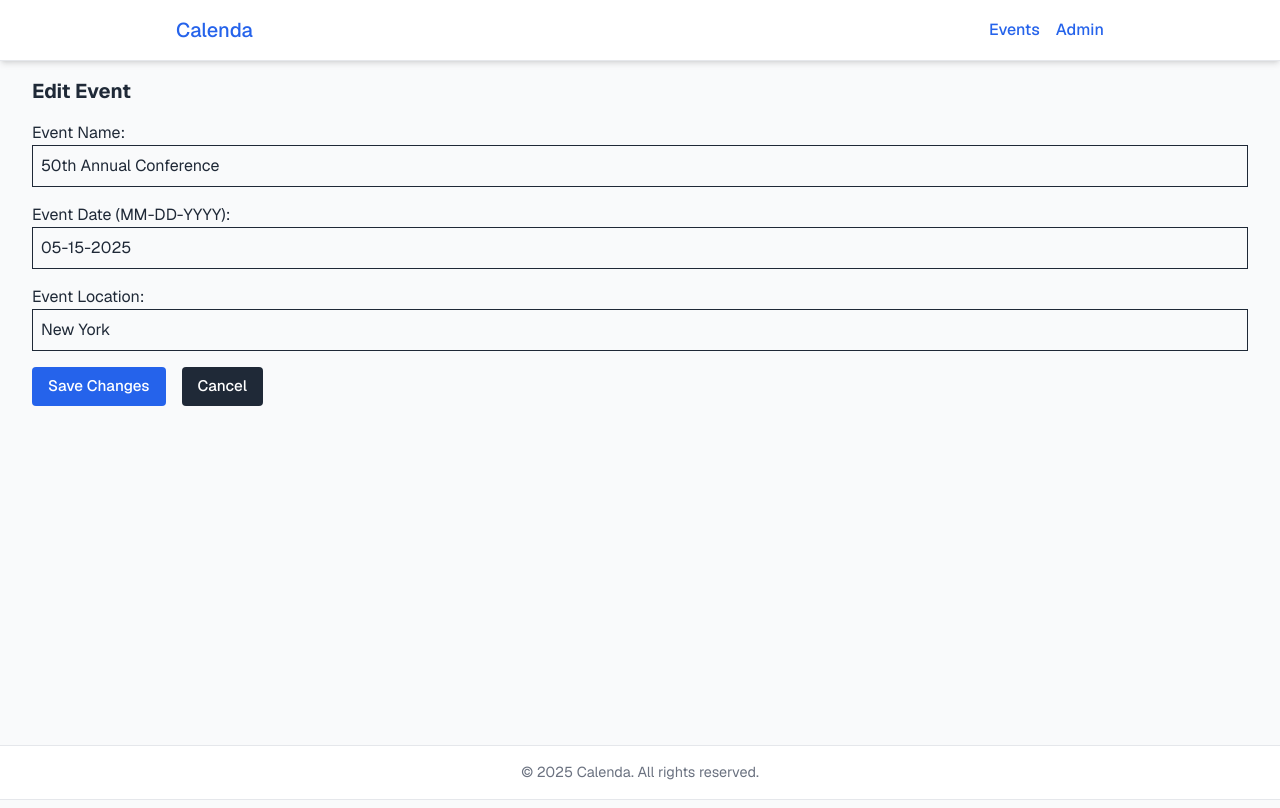
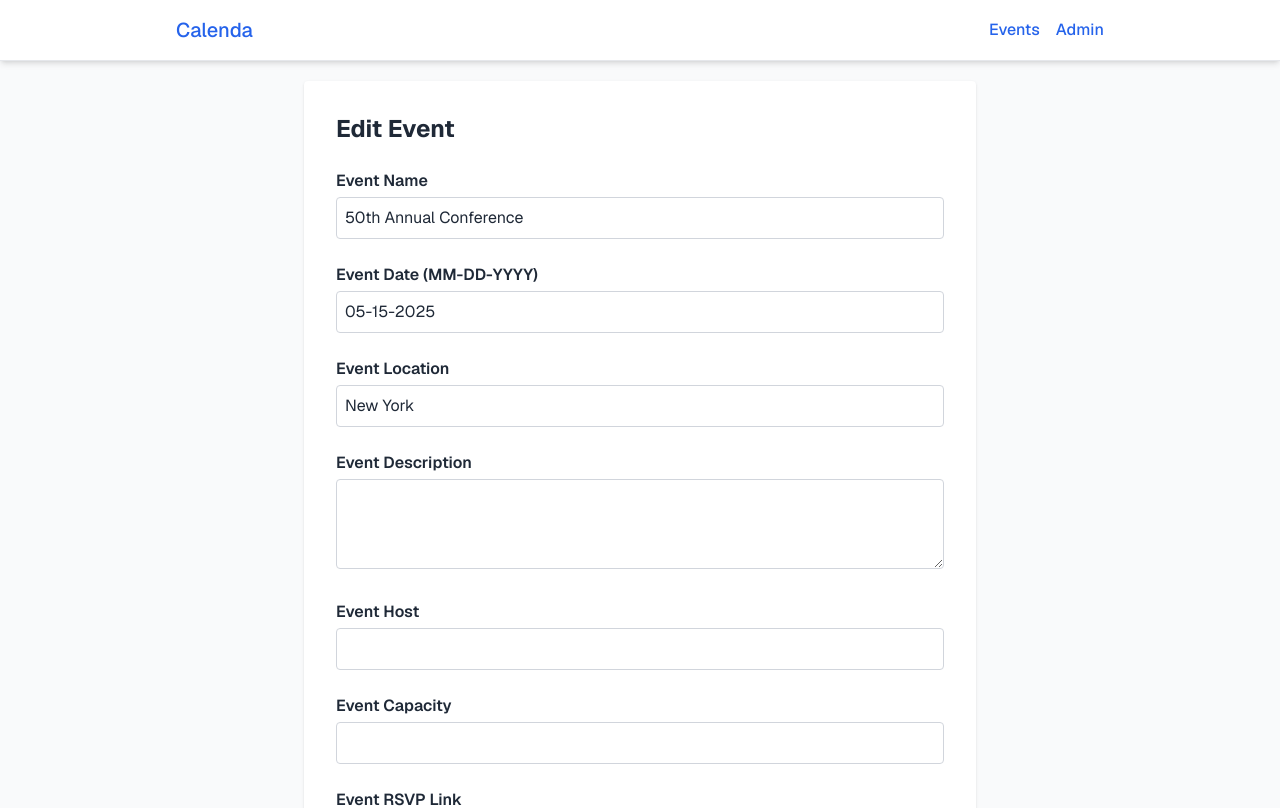
Before and after one commit to kndubois/Calenda, a Next.js app: page /admin/edit/1 in a window 1280 px wide. Shown: the top 808 px of the page. Built offline with nearby package versions, Linux system fonts and the light colour scheme; data requests are answered from the project's data file.

Commit message:
updating and organizing

```diff
--- a/src/app/admin/edit/[id]/EditEventForm.js
+++ b/src/app/admin/edit/[id]/EditEventForm.js
@@ -1,20 +1,21 @@
 'use client';
 
-import { useState, useTransition } from 'react';
+import { useState } from 'react';
 import { useRouter } from 'next/navigation';
-import { updateEvent } from './actions';
 
 export default function EditEventForm({ event }) {
-
   const [eventName, setEventName] = useState(event.event_name);
   const [eventDate, setEventDate] = useState(event.event_date);
   const [eventLocation, setEventLocation] = useState(event.event_location);
+  const [description, setDescription] = useState(event.description || '');
+  const [host, setHost] = useState(event.host || '');
+  const [capacity, setCapacity] = useState(event.capacity || '');
+  const [rsvpLink, setRsvpLink] = useState(event.rsvp_link || '');
   const [isSubmitting, setIsSubmitting] = useState(false);
   const [errors, setErrors] = useState([]);
   const router = useRouter();
 
   const validateInputs = () => {
-
     const validationErrors = [];
 
     if (eventName.length < 5 || eventName.length > 50) {
@@ -33,15 +34,22 @@ export default function EditEventForm({ event }) {
       }
     }
 
-    if (location.length < 3 || location.length > 30) {
+    if (eventLocation.length < 3 || eventLocation.length > 30) {
       validationErrors.push('Location must be between 3 and 30 characters.');
+    }
+
+    if (capacity && (isNaN(capacity) || capacity < 1)) {
+      validationErrors.push('Capacity must be a number greater than 0.');
+    }
+
+    if (rsvpLink && !/^https?:\/\/.+/.test(rsvpLink)) {
+      validationErrors.push('RSVP link must be a valid URL starting with http:// or https://');
     }
 
     return validationErrors;
   };
 
   const handleSubmit = async (e) => {
-
     e.preventDefault();
 
     const validationErrors = validateInputs();
@@ -57,6 +65,10 @@ export default function EditEventForm({ event }) {
       event_name: eventName,
       event_date: eventDate,
       event_location: eventLocation,
+      description,
+      host,
+      capacity,
+      rsvp_link: rsvpLink,
     };
 
     await fetch(`http://localhost:4000/events/${event.id}`, {
@@ -69,55 +81,97 @@ export default function EditEventForm({ event }) {
     router.push('/admin');
   };
 
-
-
   return (
-    <div className="p-4">
-        <h2 className="text-xl font-bold mb-4">Edit Event</h2>
+    <div className="max-w-2xl mx-auto bg-white p-8 rounded shadow mt-5 mb-5">
+      <h2 className="text-2xl font-bold mb-6">Edit Event</h2>
 
       {errors.length > 0 && (
-            <ul className="mb-4 text-red-600 list-disc list-inside">
+        <ul className="mb-6 text-red-600 list-disc list-inside bg-red-50 border border-red-200 p-4 rounded">
           {errors.map((err, i) => (
             <li key={i}>{err}</li>
           ))}
         </ul>
       )}
 
-        <form onSubmit={handleSubmit} className="space-y-4">
+      <form onSubmit={handleSubmit} className="space-y-6">
+
         <div>
-                <label className="block">Event Name:</label>
+          <label className="block font-semibold mb-1">Event Name</label>
           <input
             type="text"
             value={eventName}
             onChange={(e) => setEventName(e.target.value)}
-                    className="border p-2 w-full"
+            className="border border-gray-300 rounded p-2 w-full"
           />
         </div>
 
         <div>
-                <label className="block">Event Date (MM-DD-YYYY):</label>
+          <label className="block font-semibold mb-1">Event Date (MM-DD-YYYY)</label>
           <input
             type="text"
             value={eventDate}
             onChange={(e) => setEventDate(e.target.value)}
-                    className="border p-2 w-full"
+            className="border border-gray-300 rounded p-2 w-full"
           />
         </div>
 
         <div>
-                <label className="block">Event Location:</label>
+          <label className="block font-semibold mb-1">Event Location</label>
           <input
             type="text"
             value={eventLocation}
             onChange={(e) => setEventLocation(e.target.value)}
-                    className="border p-2 w-full"
+            className="border border-gray-300 rounded p-2 w-full"
           />
         </div>
-            <div style={{ marginTop: '1rem' }}>
-                <button type="submit" className="button blue" disabled={isSubmitting}>{isSubmitting ? 'Saving...' : 'Save Changes'}</button>
-                <a href="/admin" className="button dark" style={{ marginLeft: '1rem' }}>Cancel</a>
+
+        <div>
+          <label className="block font-semibold mb-1">Event Description</label>
+          <textarea
+            value={description}
+            onChange={(e) => setDescription(e.target.value)}
+            rows="3"
+            className="border border-gray-300 rounded p-2 w-full"
+          ></textarea>
         </div>
 
+        <div>
+          <label className="block font-semibold mb-1">Event Host</label>
+          <input
+            type="text"
+            value={host}
+            onChange={(e) => setHost(e.target.value)}
+            className="border border-gray-300 rounded p-2 w-full"
+          />
+        </div>
+
+        <div>
+          <label className="block font-semibold mb-1">Event Capacity</label>
+          <input
+            type="number"
+            min="1"
+            value={capacity}
+            onChange={(e) => setCapacity(e.target.value)}
+            className="border border-gray-300 rounded p-2 w-full"
+          />
+        </div>
+
+        <div>
+          <label className="block font-semibold mb-1">Event RSVP Link</label>
+          <input
+            type="text"
+            value={rsvpLink}
+            onChange={(e) => setRsvpLink(e.target.value)}
+            className="border border-gray-300 rounded p-2 w-full"
+          />
+        </div>
+
+        <div className="flex gap-4 mt-6">
+          <button type="submit" className="button blue" disabled={isSubmitting}>
+            {isSubmitting ? 'Saving…' : 'Save Changes'}
+          </button>
+          <a href="/admin" className="button dark">Cancel</a>
+        </div>
       </form>
     </div>
   );
--- a/src/app/admin/edit/[id]/deleteForm.js
+++ /dev/null
@@ -1,29 +0,0 @@
-'use client';
-
-import { useState } from 'react';
-
-export default function DeleteButton({ id, action }) {
-  const [deleting, setDeleting] = useState(false);
-
-  const handleClick = (e) => {
-    if (!confirm('Are you sure you want to delete this event?')) {
-      e.preventDefault();
-    } else {
-      setDeleting(true);
-    }
-  };
-
-  return (
-    <form action={action}>
-      <input type="hidden" name="id" value={id} />
-      <button
-        type="submit"
-        className="text-red-600"
-        disabled={deleting}
-        onClick={handleClick}
-      >
-        {deleting ? 'Deleting…' : 'D'}
-      </button>
-    </form>
-  );
-}
--- a/src/app/admin/edit/[id]/page.js
+++ b/src/app/admin/edit/[id]/page.js
@@ -7,13 +7,13 @@ export default async function EditPage({ params }) {
 
   if (!res.ok) {
     return (
-      <div className="p-4">
-        <p className="text-red-600">Event not found.</p>
+      <div className="p-6 text-center text-red-600">
+        <h2 className="text-lg font-semibold mb-2">Event not found</h2>
+        <a href="/admin" className="button blue">Back to Admin</a>
       </div>
     );
   }
 
   const event = await res.json();
-
   return <EditEventForm event={event} />;
 }
--- a/src/app/admin/page.js
+++ b/src/app/admin/page.js
@@ -1,5 +1,5 @@
 import Link from "next/link";
-import DeleteButton from './edit/[id]/DeleteButton';
+import DeleteButton from './delete/DeleteButton';
 
 export default async function AdminPage() {
   const res = await fetch("http://localhost:4000/events", {
@@ -8,46 +8,51 @@ export default async function AdminPage() {
   const events = await res.json();
 
   return (
-    <div className="p-4">
-      <h2 className="text-2xl font-bold mb-4">Admin Dashboard</h2>
-      <Link href="/admin/create" className="text-blue-600 underline">
-        Create New
+    <div className="p-6 max-w-6xl mx-auto">
+      <div className="flex justify-between items-center mb-6">
+        <h2 className="text-3xl font-bold text-gray-800">Admin Dashboard</h2>
+        <Link href="/admin/create" className="button blue">
+          + Create Event
         </Link>
+      </div>
 
-      <table className="border-collapse border border-gray-400 w-full mt-4">
-        <thead>
+      <div className="overflow-x-auto rounded shadow">
+        <table className="min-w-full border border-gray-300 text-sm bg-white">
+          <thead className="bg-gray-100">
             <tr>
-            <th className="border p-2">ID</th>
-            <th className="border p-2">Event Name</th>
-            <th className="border p-2">Event Date</th>
-            <th className="border p-2">Event Location</th>
-
-            <th className="border p-2">Edit Event</th>
-            <th className="border p-2">Delete Event</th>
+              <th className="border px-4 py-2 text-center">ID</th>
+              <th className="border px-4 py-2 text-left">Event Name</th>
+              <th className="border px-4 py-2 text-left">Date</th>
+              <th className="border px-4 py-2 text-left">Location</th>
+              <th className="border px-4 py-2 text-center">Edit</th>
+              <th className="border px-4 py-2 text-center">Delete</th>
             </tr>
           </thead>
           <tbody>
             {events.map(event => (
-            <tr key={event.id}>
-              <td className="border p-2">{event.id}</td>
-              <td className="border p-2">{event.event_name}</td>
-              <td className="border p-2">{event.event_date}</td>
-              <td className="border p-2">{event.event_location}</td>
+              <tr key={event.id} className="hover:bg-gray-50">
+                <td className="border px-4 py-2 text-center">{event.id}</td>
+                <td className="border px-4 py-2">{event.event_name}</td>
+                <td className="border px-4 py-2">{event.event_date}</td>
+                <td className="border px-4 py-2">{event.event_location}</td>
 
-              <td className="border p-2 text-center">
-                <Link href={`/admin/edit/${event.id}`} className="text-blue-600">
+                <td className="border px-4 py-2 text-center">
+                  <Link
+                    href={`/admin/edit/${event.id}`}
+                    className="text-blue-600 hover:underline"
+                  >
                     Edit
                   </Link>
                 </td>
 
-              <td className="border p-2 text-center">
+                <td className="border px-4 py-2 text-center">
                   <DeleteButton id={event.id} />
                 </td>
-
               </tr>
             ))}
           </tbody>
         </table>
       </div>
+    </div>
   );
 }
```
Also changed, not shown: src/app/admin/delete/DeleteButton.js (renamed from src/app/admin/edit/[id]/DeleteButton.js). Lines whose indentation alone changed are shown as unchanged.
